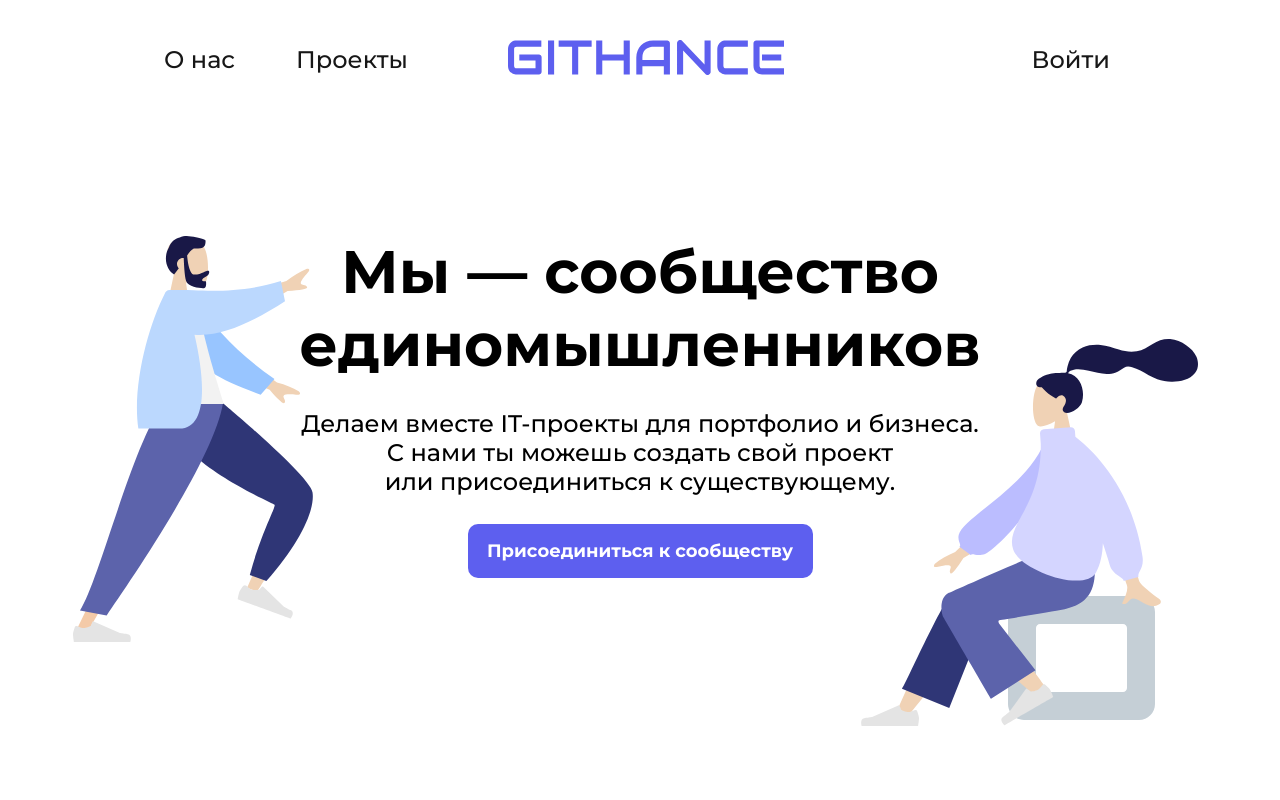
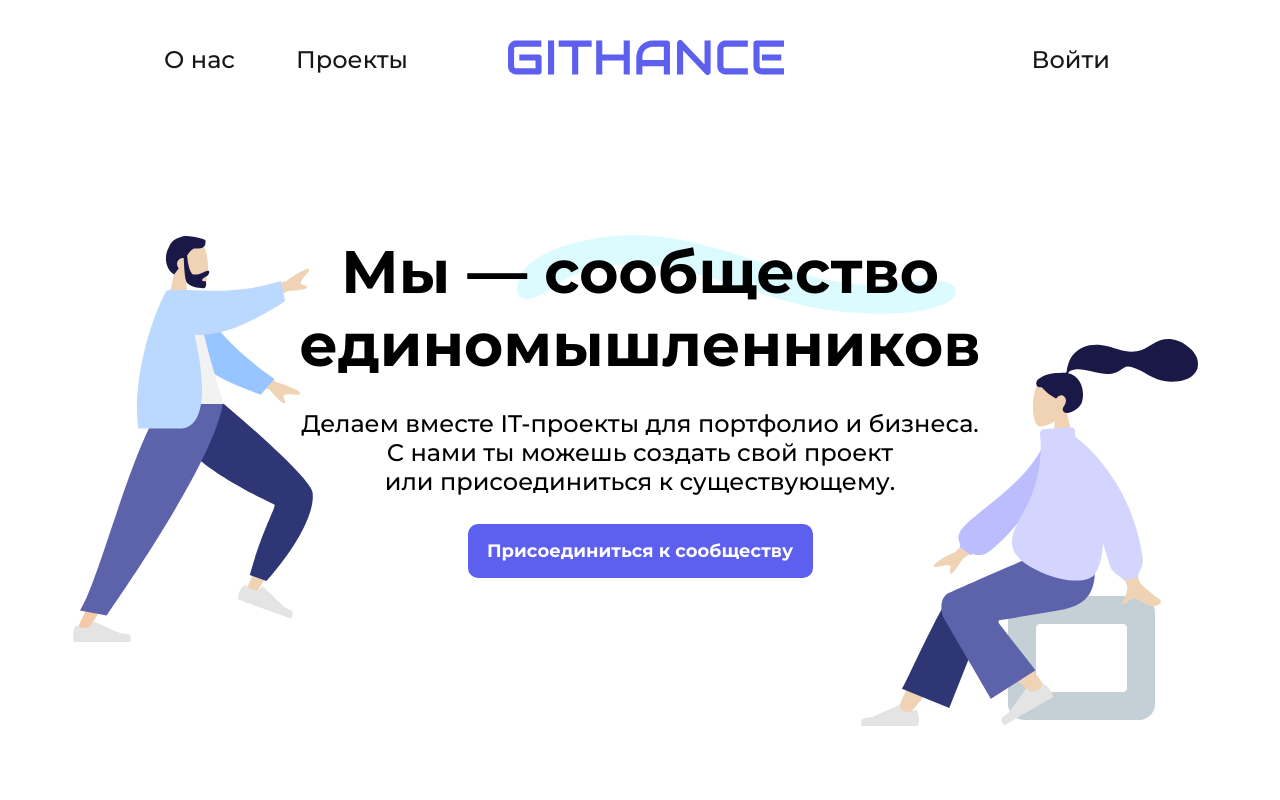
Before and after one commit to Githance/frontend, a React (Create React App) app: page / in a window 1280 px wide. Shown: the top 800 px of the page. Built offline with nearby package versions, Linux system fonts and the light colour scheme.

Commit message:
fix/add bg image in presen.comp.

```diff
--- a/src/components/presentation/presentation.module.css
+++ b/src/components/presentation/presentation.module.css
@@ -15,6 +15,9 @@
   flex-direction: column;
   align-items: center;
   position: relative;
+  background: url(../../images/чиркаш.svg);
+  background-repeat: no-repeat;
+ background-position: 84% 0px;
 }
 .title {
   margin: 0;
```
Also changed, not shown: src/images/чиркаш.svg (added).
